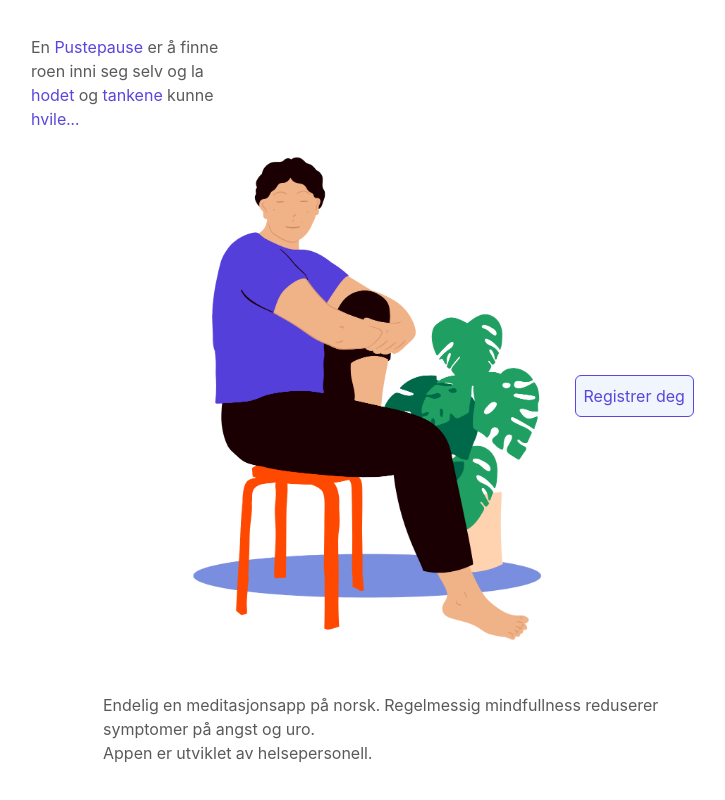
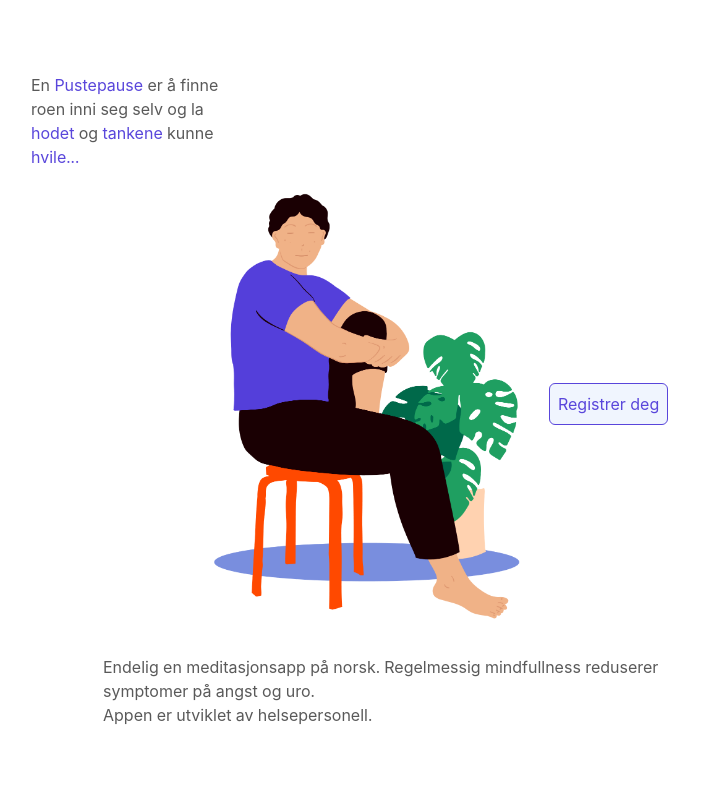
Before and after one commit to nikolai-max/react-pustepause, a React (Create React App) app: page / in a window 1280 px wide. Shown: the whole page, without its empty margins (217-942 px from the left). Built offline with nearby package versions, Linux system fonts and the light colour scheme.

Commit message:
Adjustments to screen fit

```diff
--- a/src/index.css
+++ b/src/index.css
@@ -52,20 +52,20 @@ body {
 }
 
 .illustration-desktop {
-  width: 33%;
+  width: 29%;
 }
 .illustration-tablet {
   width: 40%;
 }
 .illustration-mobile {
-  width: 45%;
+  width: 42%;
 }
 
 .footer {
   display: flex;
   align-items: flex-end;
   justify-content: center;
-  margin-top: 3em;
+  margin-top: 2em;
   text-align: center;
 }
 
```
